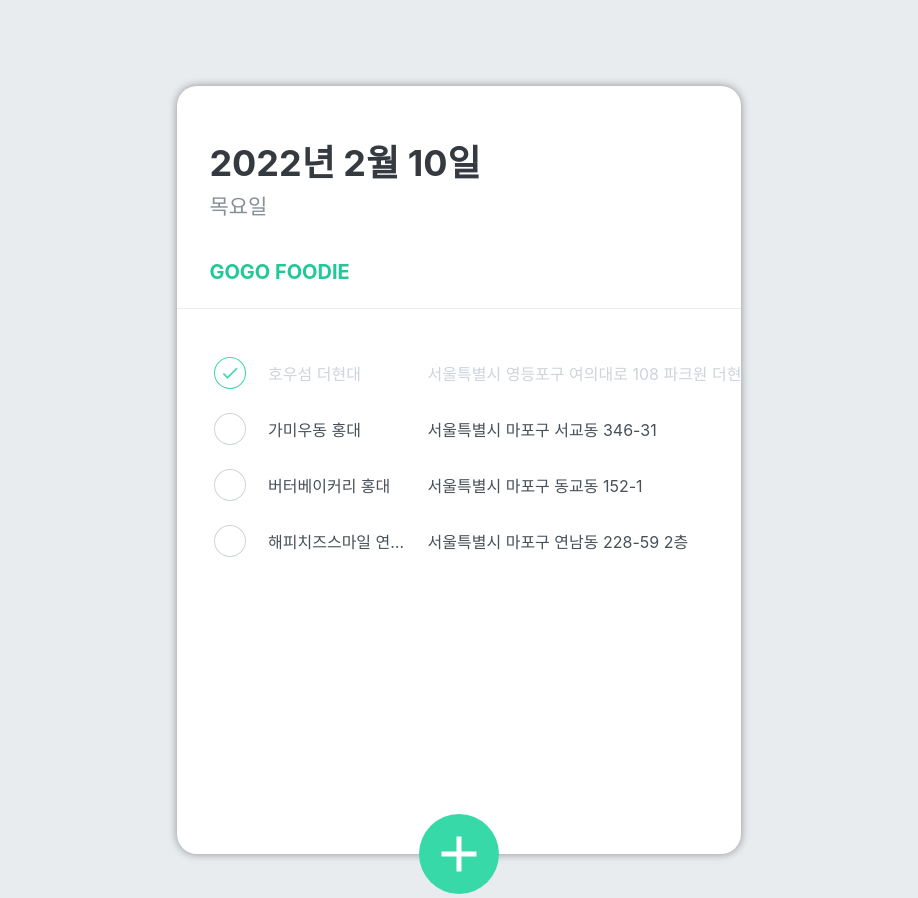
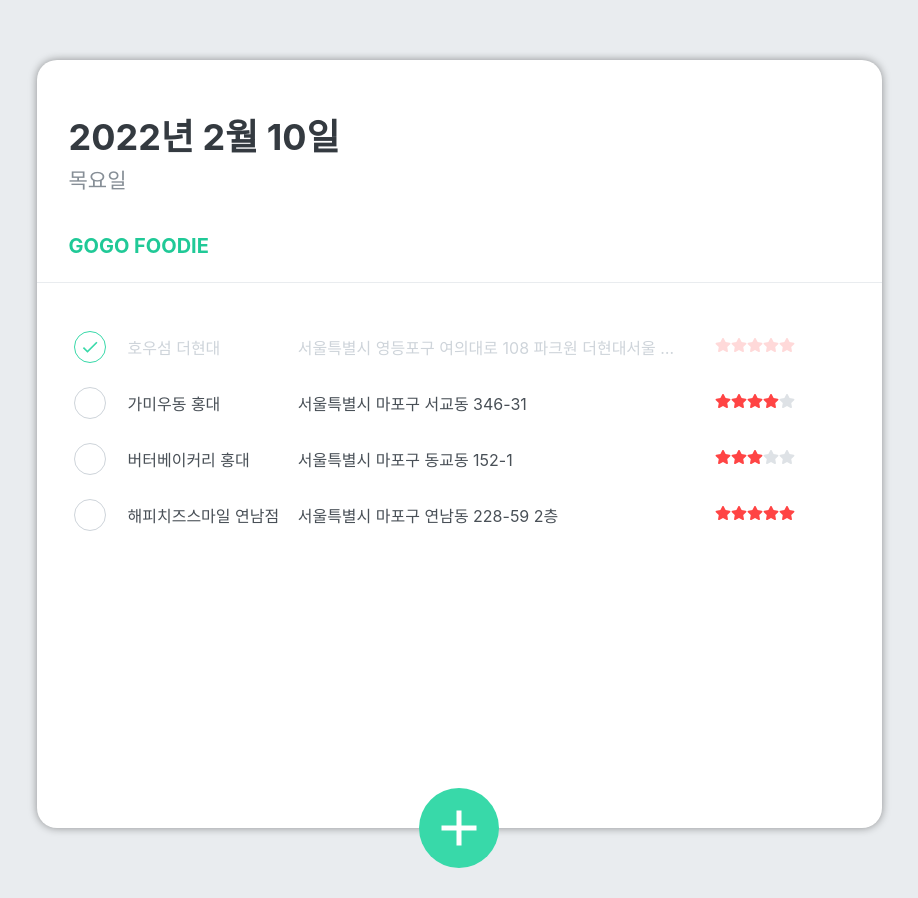
Before and after one commit to toy3/gogofoodie, a React (Create React App) app in the folder client/: page / in a window 1280 px wide. Shown: the whole page, without its empty margins (181-1099 px from the left). Built offline with nearby package versions, Linux system fonts and the light colour scheme.

Commit message:
modified style

```diff
--- a/client/src/components/TodoTemplate.js
+++ b/client/src/components/TodoTemplate.js
@@ -12,6 +12,11 @@ const TodoTemplateWrap = styled.div`
   margin: 86px 28vw 40px;
   display: flex;
   flex-direction: column;
+
+  @media screen and (max-width: 1280px) {
+    width: calc(100% - 12vw);
+    margin: 60px auto 70px;
+  }
 `;
 
 export default function TodoTemplate({ children }) {
```
Also changed, not shown: 7 other files (tests, documents, lock files or other folders).
